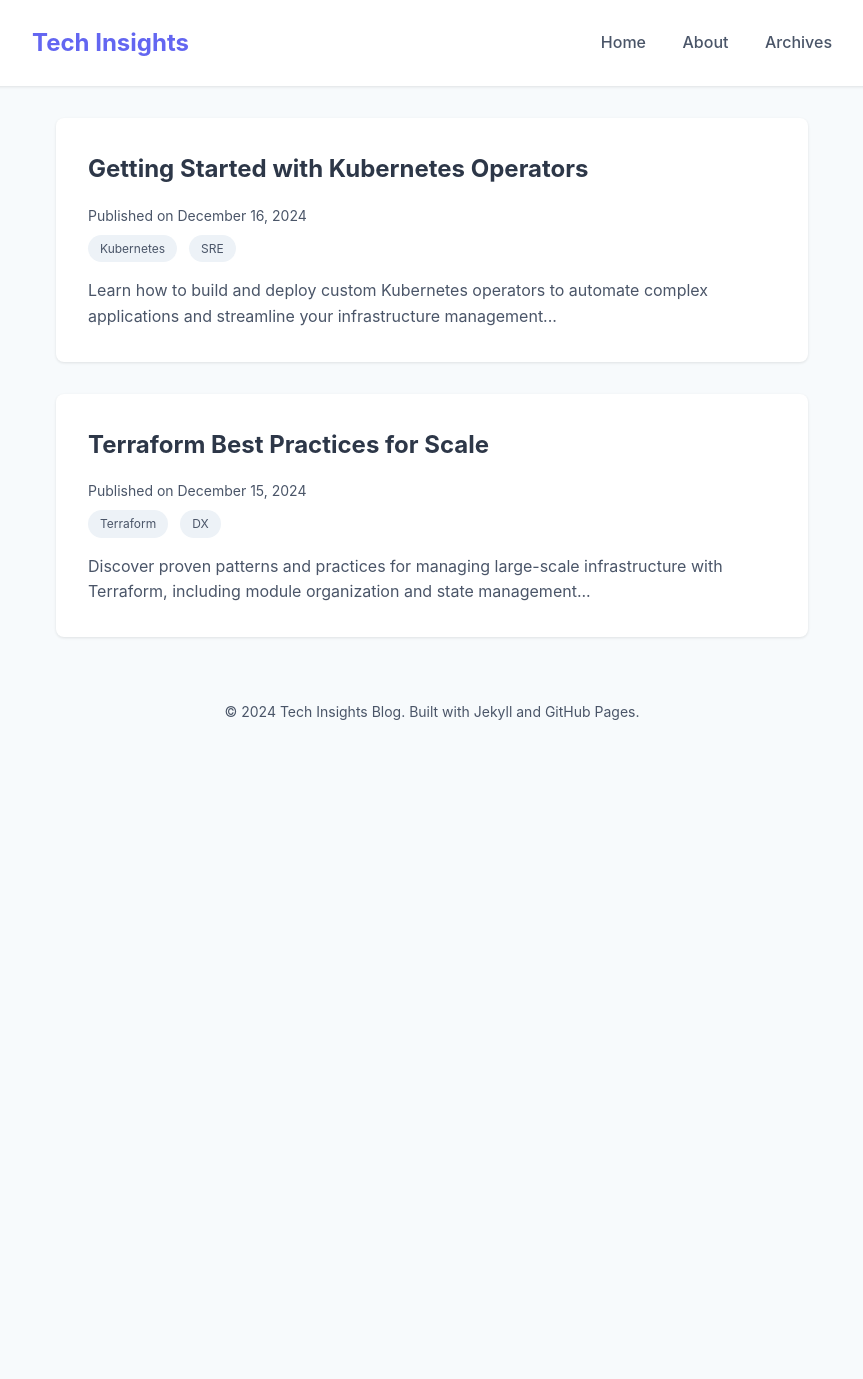
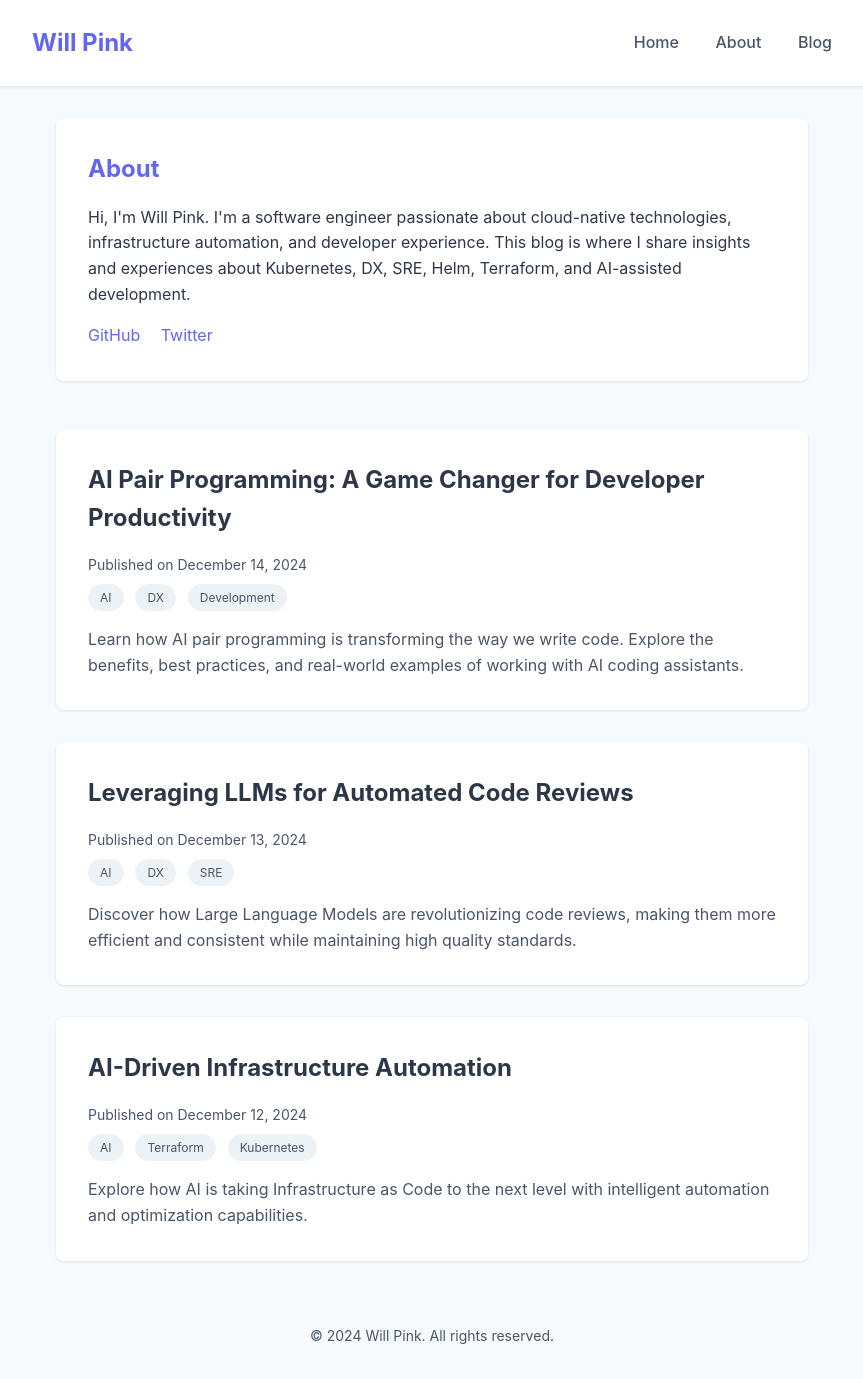
Before and after one commit to MrPink/mrpink.github.io, a Jekyll site: the page index.html, which Jekyll copies as it is, in a window 1280 px wide and 1379 px high. Shown: the whole window, without its empty margins (208-1071 px from the left). Built offline with Jekyll 4.4.1, drawn with Linux system fonts in a browser that asks for light colours.

Commit message:
Update blog title and add about information

```diff
--- a/index.html
+++ b/index.html
@@ -3,7 +3,7 @@
 <head>
     <meta charset="UTF-8">
     <meta name="viewport" content="width=device-width, initial-scale=1.0">
-    <title>Tech Insights Blog</title>
+    <title>Will Pink - Engineering & Tech Insights</title>
     <style>
         :root {
             --primary-color: #2d3748;
@@ -31,6 +31,7 @@
             padding: 1.5rem;
             position: sticky;
             top: 0;
+            z-index: 10;
         }
 
         nav {
@@ -62,6 +63,19 @@
             max-width: 800px;
             margin: 2rem auto;
             padding: 0 1.5rem;
+        }
+
+        .about-section {
+            background: white;
+            border-radius: 8px;
+            padding: 2rem;
+            margin-bottom: 3rem;
+            box-shadow: 0 1px 3px rgba(0, 0, 0, 0.1);
+        }
+
+        .about-section h2 {
+            color: var(--accent-color);
+            margin-bottom: 1rem;
         }
 
         .post-card {
@@ -104,6 +118,16 @@
             margin-top: 1rem;
         }
 
+        .social-links {
+            margin-top: 1rem;
+        }
+
+        .social-links a {
+            color: var(--accent-color);
+            text-decoration: none;
+            margin-right: 1rem;
+        }
+
         footer {
             text-align: center;
             padding: 2rem;
@@ -121,47 +145,73 @@
 <body>
     <header>
         <nav>
-            <div class="logo">Tech Insights</div>
+            <div class="logo">Will Pink</div>
             <div class="nav-links">
                 <a href="#home">Home</a>
                 <a href="#about">About</a>
-                <a href="#archives">Archives</a>
+                <a href="#blog">Blog</a>
             </div>
         </nav>
     </header>
 
     <main>
+        <section class="about-section">
+            <h2>About</h2>
+            <p>Hi, I'm Will Pink. I'm a software engineer passionate about cloud-native technologies, infrastructure automation, and developer experience. This blog is where I share insights and experiences about Kubernetes, DX, SRE, Helm, Terraform, and AI-assisted development.</p>
+            <div class="social-links">
+                <a href="https://github.com/MrPink">GitHub</a>
+                <a href="https://twitter.com/MrPink">Twitter</a>
+            </div>
+        </section>
+
         <article class="post-card">
-            <h2 class="post-title">Getting Started with Kubernetes Operators</h2>
+            <h2 class="post-title">AI Pair Programming: A Game Changer for Developer Productivity</h2>
             <div class="post-meta">
-                <span>Published on December 16, 2024</span>
+                <span>Published on December 14, 2024</span>
                 <div style="margin-top: 0.5rem;">
-                    <span class="tag">Kubernetes</span>
+                    <span class="tag">AI</span>
+                    <span class="tag">DX</span>
+                    <span class="tag">Development</span>
+                </div>
+            </div>
+            <p class="post-excerpt">
+                Learn how AI pair programming is transforming the way we write code. Explore the benefits, best practices, and real-world examples of working with AI coding assistants.
+            </p>
+        </article>
+
+        <article class="post-card">
+            <h2 class="post-title">Leveraging LLMs for Automated Code Reviews</h2>
+            <div class="post-meta">
+                <span>Published on December 13, 2024</span>
+                <div style="margin-top: 0.5rem;">
+                    <span class="tag">AI</span>
+                    <span class="tag">DX</span>
                     <span class="tag">SRE</span>
                 </div>
             </div>
             <p class="post-excerpt">
-                Learn how to build and deploy custom Kubernetes operators to automate complex applications and streamline your infrastructure management...
+                Discover how Large Language Models are revolutionizing code reviews, making them more efficient and consistent while maintaining high quality standards.
             </p>
         </article>
 
         <article class="post-card">
-            <h2 class="post-title">Terraform Best Practices for Scale</h2>
+            <h2 class="post-title">AI-Driven Infrastructure Automation</h2>
             <div class="post-meta">
-                <span>Published on December 15, 2024</span>
+                <span>Published on December 12, 2024</span>
                 <div style="margin-top: 0.5rem;">
+                    <span class="tag">AI</span>
                     <span class="tag">Terraform</span>
-                    <span class="tag">DX</span>
+                    <span class="tag">Kubernetes</span>
                 </div>
             </div>
             <p class="post-excerpt">
-                Discover proven patterns and practices for managing large-scale infrastructure with Terraform, including module organization and state management...
+                Explore how AI is taking Infrastructure as Code to the next level with intelligent automation and optimization capabilities.
             </p>
         </article>
     </main>
 
     <footer>
-        <p>© 2024 Tech Insights Blog. Built with Jekyll and GitHub Pages.</p>
+        <p>© 2024 Will Pink. All rights reserved.</p>
     </footer>
 </body>
 </html>
```
